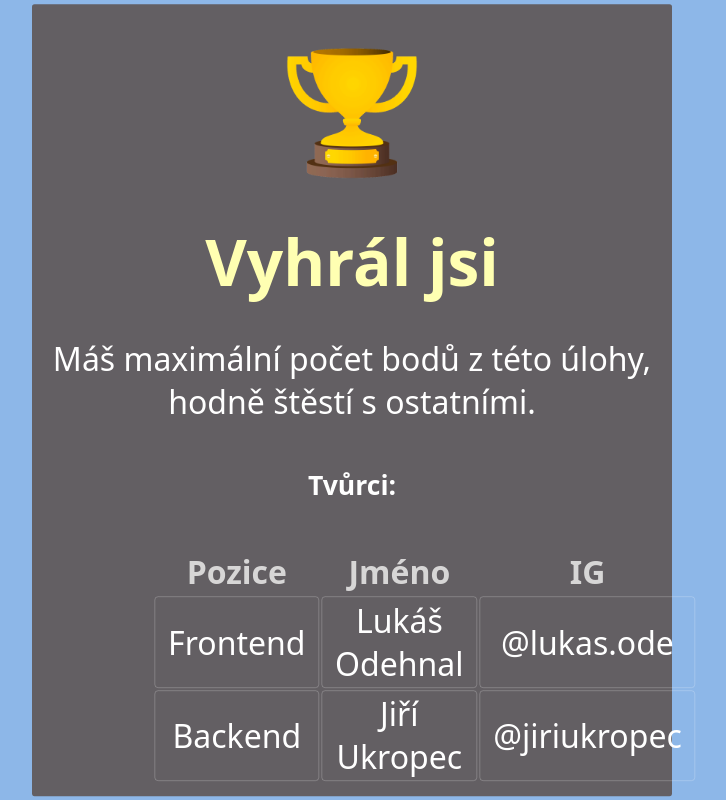
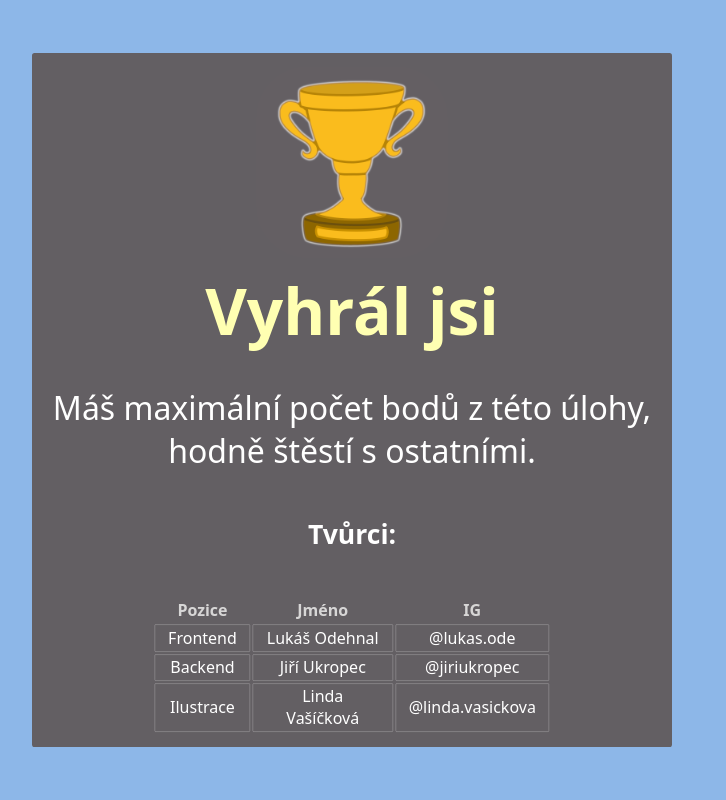
Before and after one commit to divear/purkiada2024, a Next.js app: page /win in a window 1280 px wide. Shown: the whole page, without its empty margins (288-1014 px from the left). Built offline with nearby package versions, Linux system fonts and the light colour scheme.

Commit message:
last questions

```diff
--- a/pages/win.tsx
+++ b/pages/win.tsx
@@ -1,11 +1,11 @@
 import Image from 'next/image'
 import React from 'react'
-import trophy from "../components/imgs/trophy.gif"
+import trophy from "../components/imgs/trophy.jpg"
 
 function Win() {
     return (
         <div className='intro'>
-            <Image className='winImg' src={trophy} alt="trofie" width={100} height={100} />
+            <Image className='winImg' src={trophy} alt="trofie"  />
 
             <h1 className='winText' >Vyhrál jsi</h1>
             <p>Máš maximální počet bodů z této úlohy, hodně štěstí s ostatními.</p>
@@ -31,6 +31,11 @@ function Win() {
                             <td>Jiří Ukropec</td>
                             <td>@jiriukropec</td>
                         </tr>
+                        <tr>
+                            <td>Ilustrace</td>
+                            <td>Linda Vašíčková</td>
+                            <td>@linda.vasickova</td>
+                        </tr>
                     </tbody>
                 </table >
             </div>
--- a/styles/globals.css
+++ b/styles/globals.css
@@ -112,7 +112,7 @@ textarea {
 .reset {
 	position: fixed;
 	top: 7%;
-  right: 45%;
+  left: 50%;
   border: none;
   z-index: 9;
   padding: 0.5vw;
@@ -120,6 +120,9 @@ textarea {
 .reset:hover {
   background-color: var(--hover);
   padding: 0.6vw;
+}
+.winImg {
+  border-radius: 4vw;
 }
 .winModal {
 	background-color: var(--sbg);
@@ -149,16 +152,18 @@ textarea {
 	text-align: center;
 	left: 50%;
 	transform: translateX(-50%);
+  font-size: 1rem;
 }
 td {
 	border: 1px solid rgba(255, 255, 255, 0.207);
 	padding: 0.2vh 1vw;
-	border-radius: 0.3vw;
+	border-radius: 0.1vw;
 }
 td:hover {
 	border: 1px solid rgba(255, 255, 255, 0.207);
 	padding: 0.2vh 1vw;
-	color: #bab8e1;
+	background-color: #bab8e1;
+	color: #635F63;
 }
 .winImg {
 	width: 15vw;
```
Also changed, not shown: pages/data.json (+13 -3 lines), pages/hra.tsx (+3 -10 lines), pages/index.tsx (+5 -5 lines), components/imgs/trophy.jpg (added).
